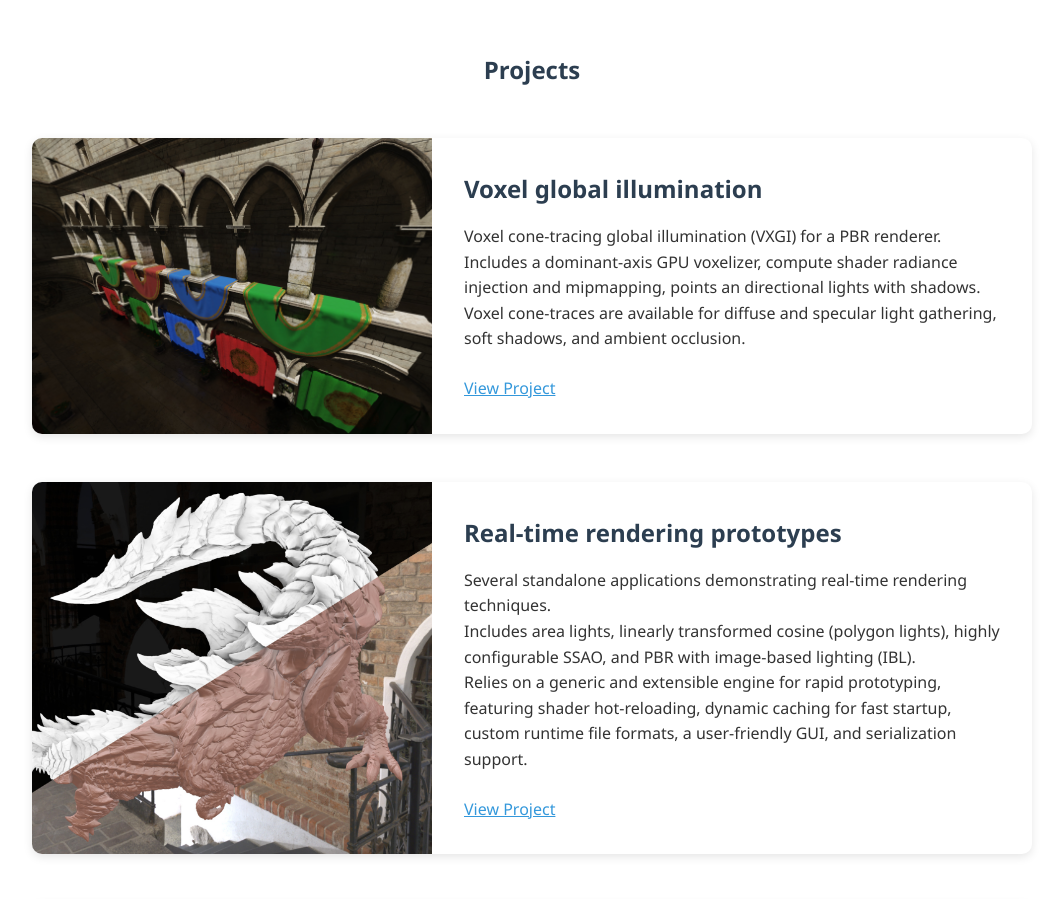
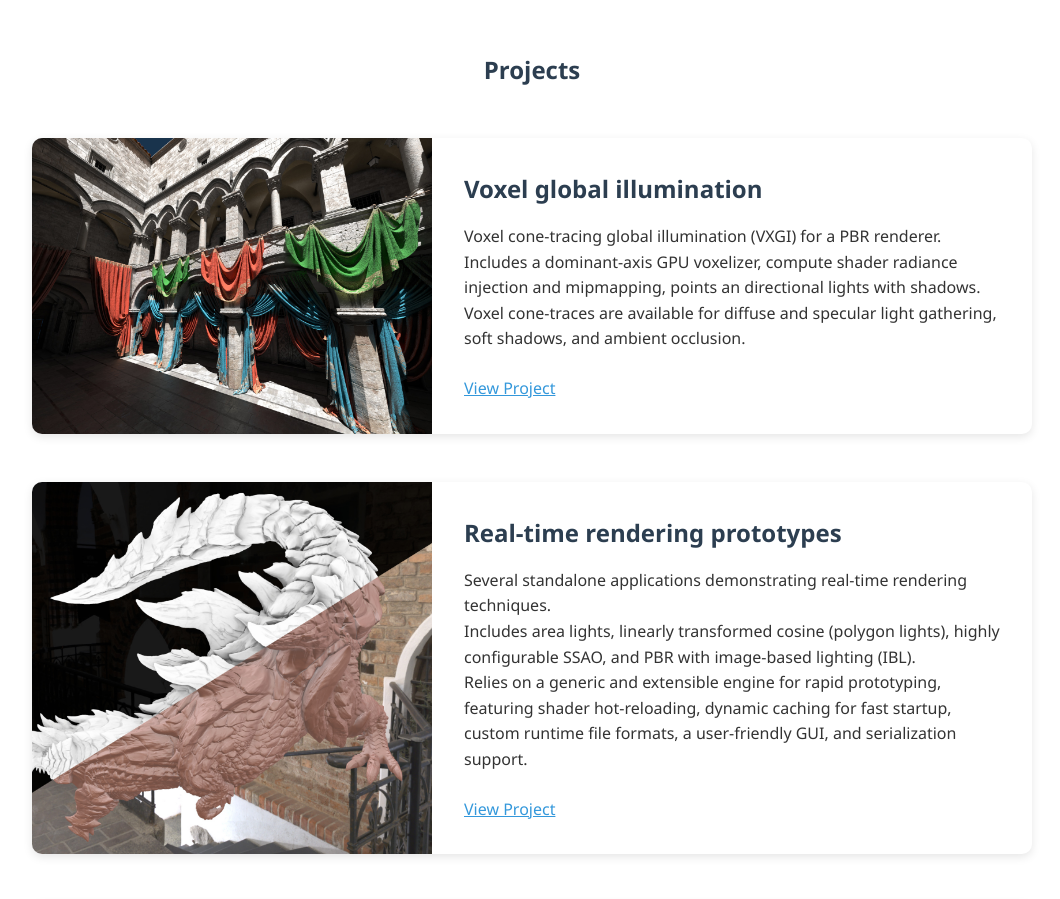
Before and after one commit to Adnn/adnn.github.io, a plain HTML site: page index.html in a window 1280 px wide. Shown: the part 1320-2219 px from the top of the page, without its empty margins (108-1168 px from the left). Drawn offline with Linux system fonts and the light colour scheme.

Commit message:
Swap the VXGI image with newer Intel Sponza rendering.

```diff
--- a/index.html
+++ b/index.html
@@ -61,7 +61,7 @@
 
                 <div class="project-card">
                     <div class="project-image">
-                        <img src="assets/rtr_prototypes/ch11_voxel/rtr_11-sponza-1920.jpg"/>
+                        <img src="assets/rtr_prototypes/ch11_voxel/rtr_11-intel_sponza-1920.jpg"/>
                     </div>
                     <div class="project-content">
                         <h3>Voxel global illumination</h3>
```
Also changed, not shown: assets/rtr_prototypes/ch11_voxel/rtr_11-intel_sponza-1920.jpg (added).
